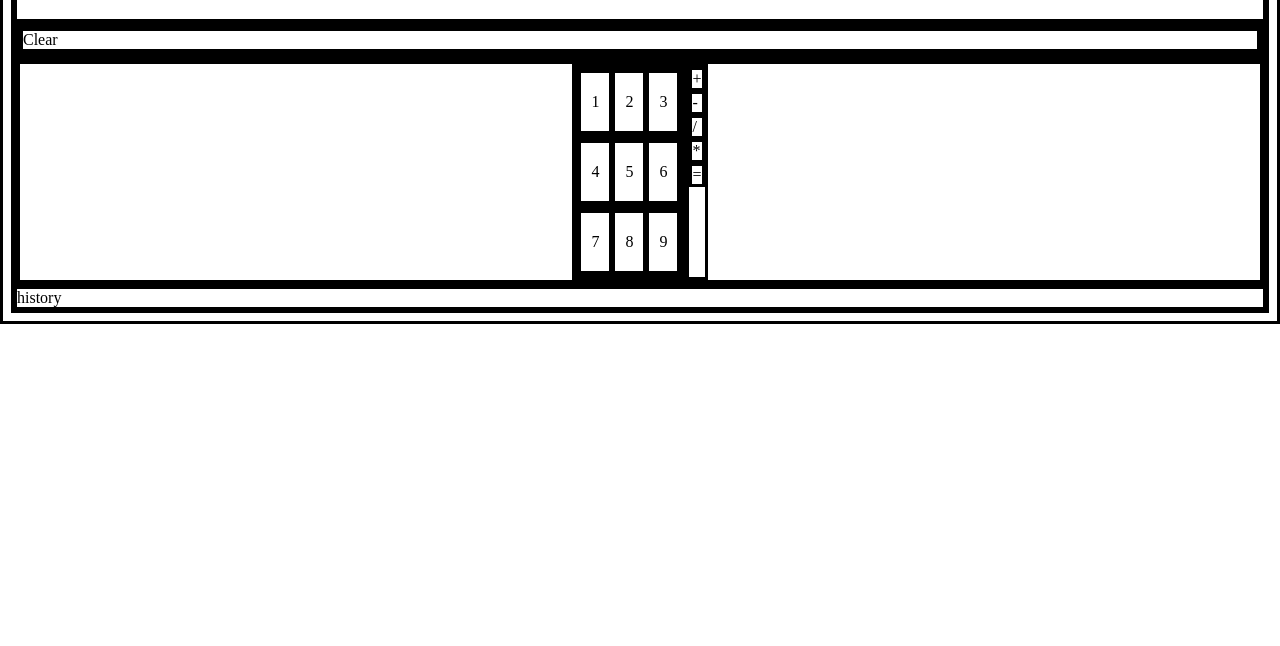
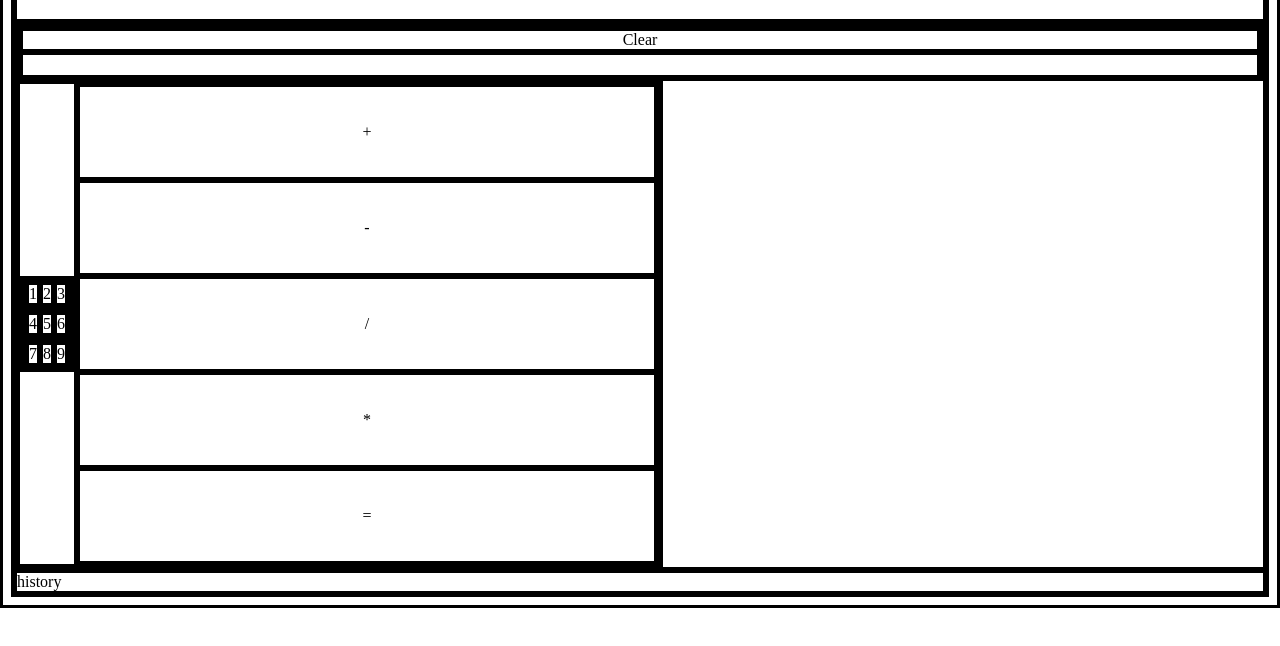
Before and after one commit to EvilPoseidon3/CalculatorOdin, a plain HTML site: page index.html in a window 1280 px wide. Shown: the part 114-760 px from the top of the page. Drawn offline with Linux system fonts and the light colour scheme.

Commit message:
rough form of flexbox

```diff
--- a/styles.css
+++ b/styles.css
@@ -6,18 +6,72 @@
     border: 3px solid black;
 }
 
+#title {
+    align-items: center;
+}
+
+#calculator {
+    justify-content: center;
+    align-items: center;
+}
+
+#topDisplay {
+    display: flex;
+    flex-direction: row;
+    height:10vh;
+    width: 50vw;
+}
+
+#clearButton {
+    height:100%;
+    justify-content: center;
+    align-items: center;
+    flex:1;
+}
+
+#display {
+    flex: 6;
+    padding: 10px;
+}
+
 #keypad {
-
+    /* flex:1; */
     flex-direction: row;
     flex-wrap: nowrap;
     justify-content: center;
+    align-items: center;
+    height: 60vh;
+    width: 50vw;
+}
+
+#number {
+    flex:3;
+    height:100%;
+    align-items: stretch;
 }
 
 .numberSet {
-
+    /* flex:1; */
     flex-direction: row;
+    height:100%;
 }
 
 .numberSet > * {
-    padding:20px 10px;
+    /* padding:20px 10px; */
+    flex:1;
+    height: 100%;
+    justify-content: center;
+    align-items: center;
 }
+
+.operators {
+    height: 100%;
+    flex: 1;
+}
+
+.operators > * {
+    padding:10px;
+    height: 100%;
+    justify-content: center;
+    align-items: center;
+}
```
